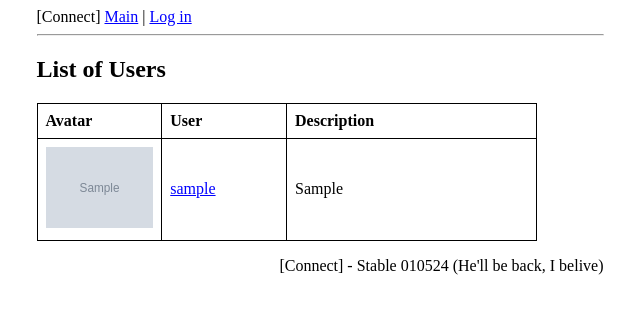
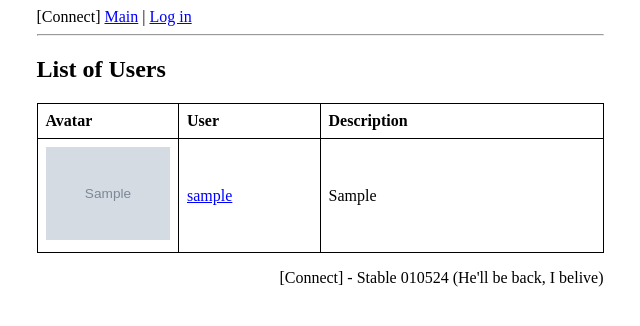
Before and after one commit to atarwn/Connect, a PHP site: page /explore.php in a window 1280 px wide. Shown: the top 326 px of the page, without its empty margins (320-960 px from the left). Run offline with PHP 8.4, Linux system fonts and the light colour scheme; tables that the repository leaves empty or names only in its code hold one stand-in row (values such as "Sample post"); grey boxes marked "Sample" are stand-in pictures.

Commit message:
Hotfix users table (010524-1)

```diff
--- a/explore.php
+++ b/explore.php
@@ -41,7 +41,6 @@ $mysqli->close();
     <style>
         table {
             width: 100%;
-            max-width: 500px;
             border-collapse: collapse;
         }
 
```
